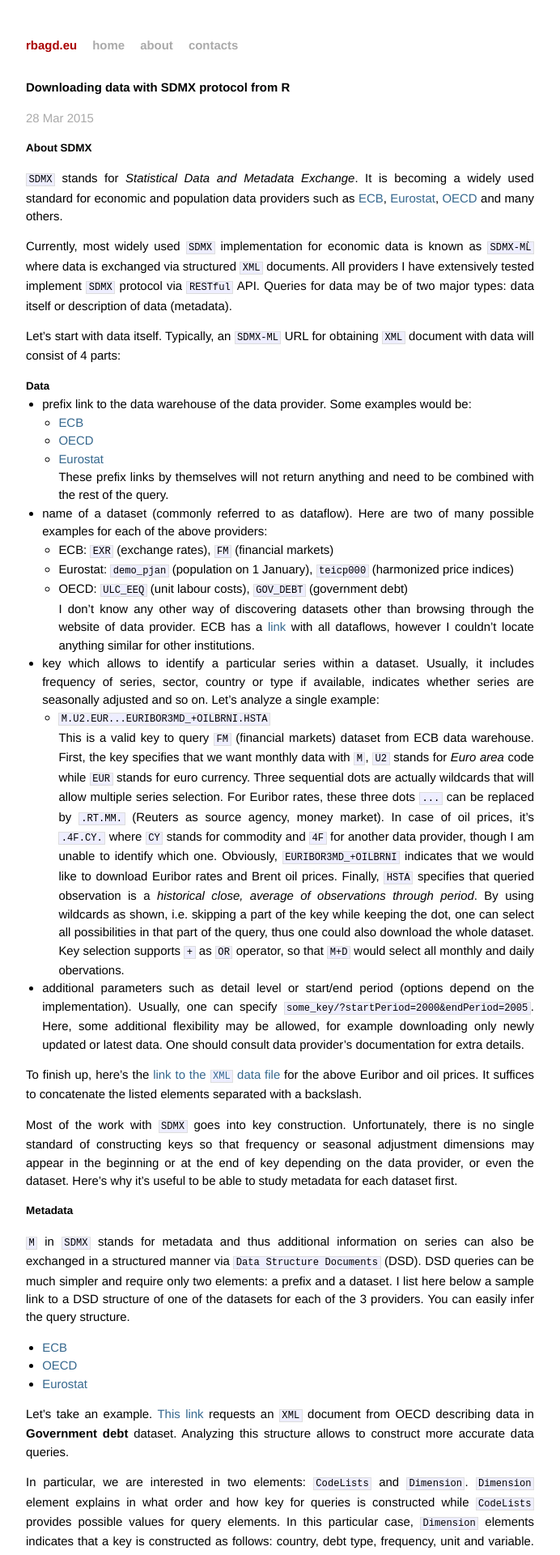
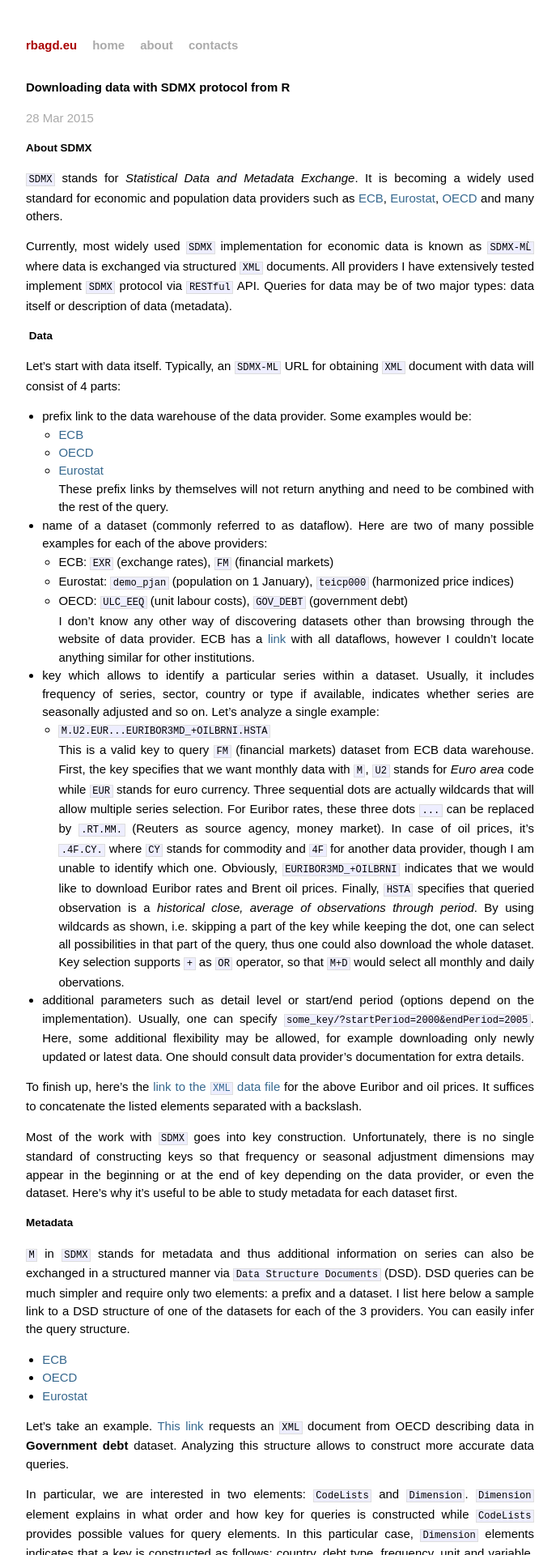
Before and after one commit to rbagd/rbagd.github.io, a Jekyll site: the page built from _posts/2015-03-28-downloading-data-with-sdmx-protocol-from-r.markdown, in a window 1280 px wide. Shown: the top 1920 px of the page at 81% size, without its empty margins (294-986 px from the left). Built offline with Jekyll 4.4.1, drawn with Linux system fonts in a browser that asks for light colours; Markdown is read by kramdown in place of the engine named in the settings.

Commit message:
CSS font change and minor edit.

```diff
--- a/_posts/2015-03-28-downloading-data-with-sdmx-protocol-from-r.markdown
+++ b/_posts/2015-03-28-downloading-data-with-sdmx-protocol-from-r.markdown
@@ -11,9 +11,9 @@
 
 Currently, most widely used `SDMX` implementation for economic data is known as `SDMX-ML̀` where data is exchanged via structured `XML` documents. All providers I have extensively tested implement `SDMX` protocol via `RESTful` API. Queries for data may be of two major types: data itself or description of data (metadata).
 
+##### Data
+
 Let's start with data itself. Typically, an `SDMX-ML` URL for obtaining `XML` document with data will consist of 4 parts:
-
-##### Data
 
 * prefix link to the data warehouse of the data provider. Some examples would be:
   * [ECB](http://sdw-wsrest.ecb.europa.eu/service/data/)
--- a/css/main.css
+++ b/css/main.css
@@ -14,7 +14,7 @@
 
 body {
   background-color: #FFF;
-  font: 13.34px Helvetica, Arial, sans-serif;
+  font: 13px Arial, Helvetica, sans-serif;
   font-size: small;
   text-align: center;
 }
```
